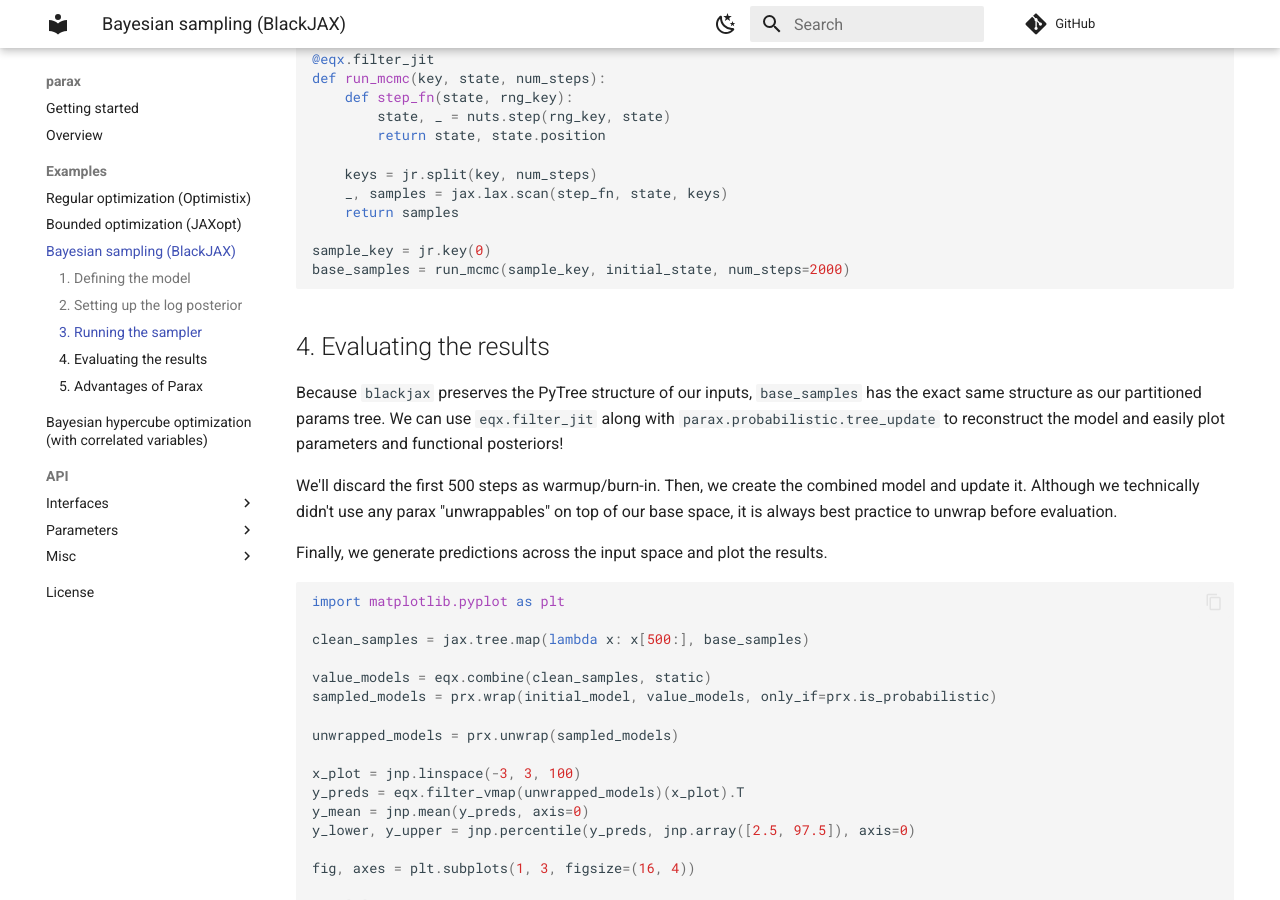
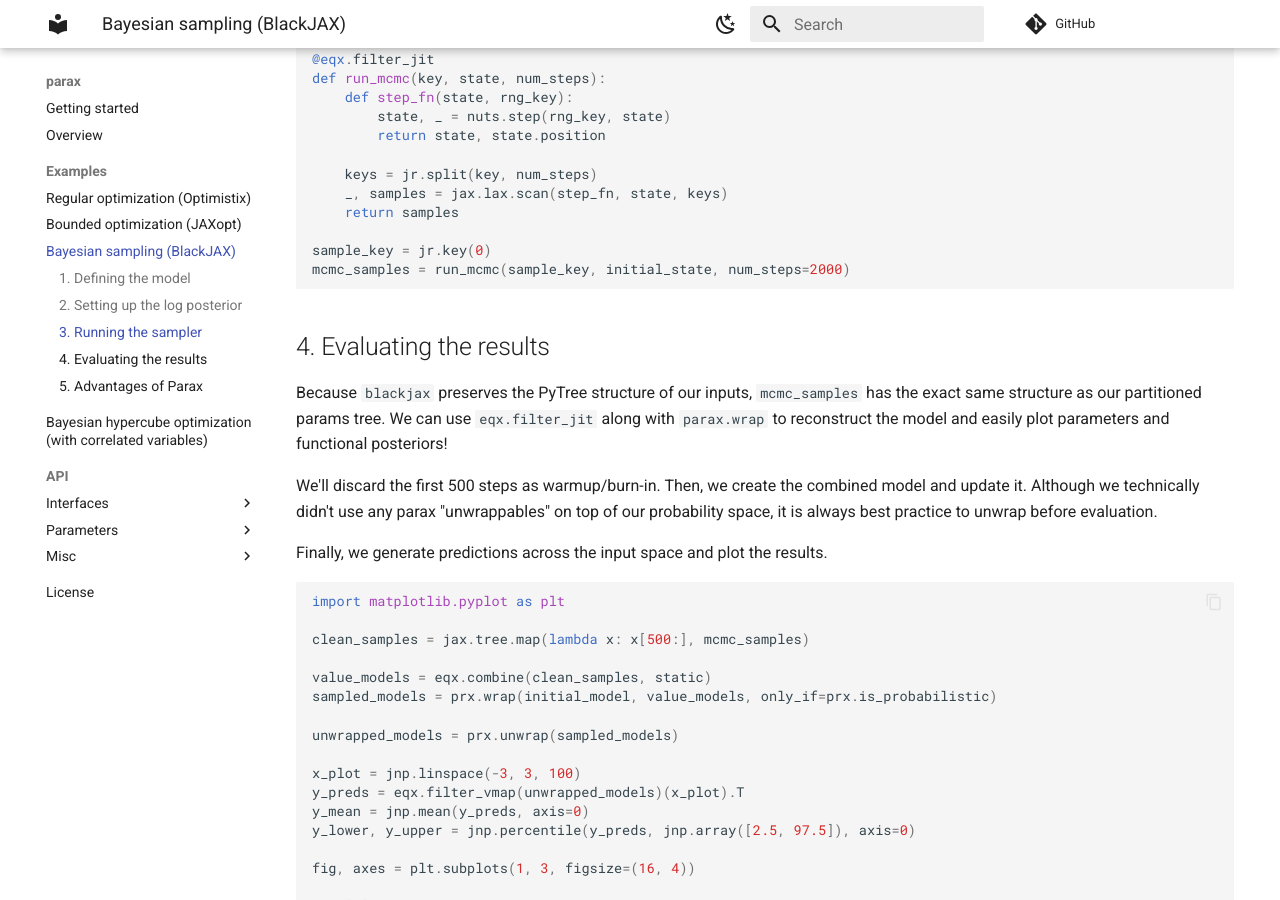
Before and after one commit to gvcallen/parax, an MkDocs documentation site: the page built from docs/examples/bayesian_sampling_blackjax.md, in a window 1280 px wide and 900 px high, scrolled down 1822 px. Built offline with MkDocs 1.6.1 and Material for MkDocs 9.7.7, drawn with Linux system fonts in a browser that asks for light colours; comment, search, counter and statistics services are not loaded; some of the changed text lies outside the part shown.

Commit message:
Updated docs

````diff
--- a/docs/examples/bayesian_sampling_blackjax.md
+++ b/docs/examples/bayesian_sampling_blackjax.md
@@ -45,7 +45,7 @@ params, static = eqx.partition(initial_values, filter_spec, is_leaf=prx.is_const
 
 Next, we define the log posterior. We assume Gaussian noise with a standard deviation of `1.0`.
 
-Note how we do all probabilistic calculations in the base space, and only unwrap the model for the forward pass.
+Note how we do all probabilistic calculations in the probability space, and only unwrap the model for the forward pass.
 <!-- pytest-codeblocks:cont -->
 ```python
 def log_posterior_fn(params, static, x_data, y_true):
@@ -90,14 +90,14 @@ def run_mcmc(key, state, num_steps):
     return samples
 
 sample_key = jr.key(0)
-base_samples = run_mcmc(sample_key, initial_state, num_steps=2000)
+mcmc_samples = run_mcmc(sample_key, initial_state, num_steps=2000)
 ```
 
 ## 4. Evaluating the results
 
-Because `blackjax` preserves the PyTree structure of our inputs, `base_samples` has the exact same structure as our partitioned params tree. We can use `eqx.filter_jit` along with `parax.probabilistic.tree_update` to reconstruct the model and easily plot parameters and functional posteriors!
+Because `blackjax` preserves the PyTree structure of our inputs, `mcmc_samples` has the exact same structure as our partitioned params tree. We can use `eqx.filter_jit` along with `parax.wrap` to reconstruct the model and easily plot parameters and functional posteriors!
 
-We'll discard the first 500 steps as warmup/burn-in. Then, we create the combined model and update it. Although we technically didn't use any parax "unwrappables" on top of our base space, it is always best practice to unwrap before evaluation.
+We'll discard the first 500 steps as warmup/burn-in. Then, we create the combined model and update it. Although we technically didn't use any parax "unwrappables" on top of our probability space, it is always best practice to unwrap before evaluation.
 
 Finally, we generate predictions across the input space and plot the results.
 
@@ -105,7 +105,7 @@ Finally, we generate predictions across the input space and plot the results.
 ```python
 import matplotlib.pyplot as plt
 
-clean_samples = jax.tree.map(lambda x: x[500:], base_samples)
+clean_samples = jax.tree.map(lambda x: x[500:], mcmc_samples)
 
 value_models = eqx.combine(clean_samples, static)
 sampled_models = prx.wrap(initial_model, value_models, only_if=prx.is_probabilistic)
````
